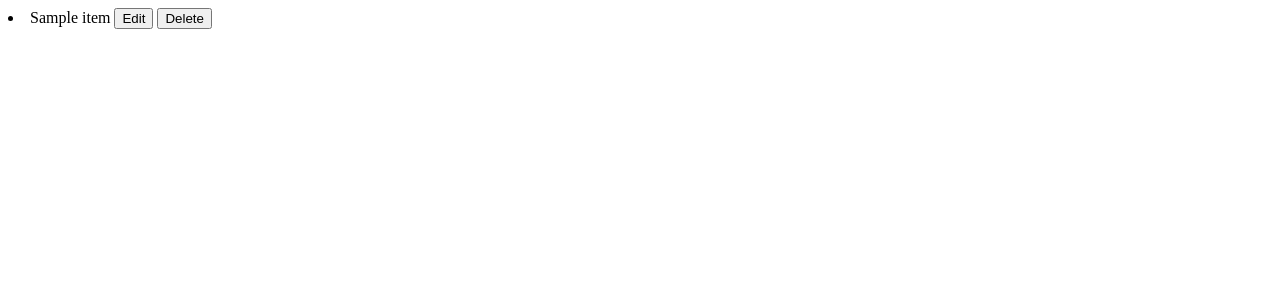
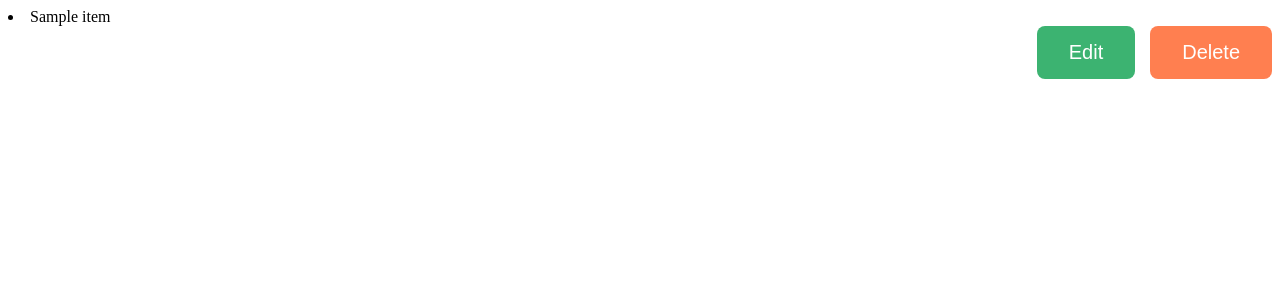
Before and after one commit to Lil-Ank14/CRUDapplication, a Flask app: template flask-exercises/templates/items.html in a window 1280 px wide. Shown: the top 300 px of the page. Run offline with Flask 3, Linux system fonts and the light colour scheme; the template is opened without the code that fills it: most values are stand-ins (such as "Sample title", 1, 10 or a date in 2020).

Commit message:
Added some styling and made buttons more user friendly

```diff
--- a/flask-exercises/templates/items.html
+++ b/flask-exercises/templates/items.html
@@ -1,7 +1,42 @@
+<style>
+  .button {
+    border-radius: 8px;
+    cursor: pointer;
+  }
+  .button-edit {
+    background-color: mediumseagreen;
+    border: none;
+    color: white;
+    padding: 15px 32px;
+    text-align: center;
+    text-decoration: none;
+    display: inline-block;
+    font-size: 20px;
+    margin-right: 15px;
+  }
+
+  .button-delete {
+    background-color: coral;
+    border: none;
+    color: white;
+    padding: 15px 32px;
+    text-align: center;
+    text-decoration: none;
+    display: inline-block;
+    font-size: 20px;
+  }
+
+  .button-container {
+    display: flex;
+    justify-content: flex-end;
+  }
+</style>
 {% for item in items %}
 <li>
   <span id="text">{{ item[1] }}</span>
+  <div class="button-container">
     <button
+      class="button button-edit"
       id="edit-button"
       hx-get="/items/{{ item[0] }}"
       hx-target="#items-list"
@@ -10,11 +45,13 @@
       Edit
     </button>
     <button
+      class="button button-delete"
       hx-delete="/items/{{ item[0] }}"
       hx-target="#items-list"
       hx-swap="innerHTML"
     >
       Delete
     </button>
+  </div>
 </li>
 {% endfor %}
```
Lines whose indentation alone changed are shown as unchanged.
